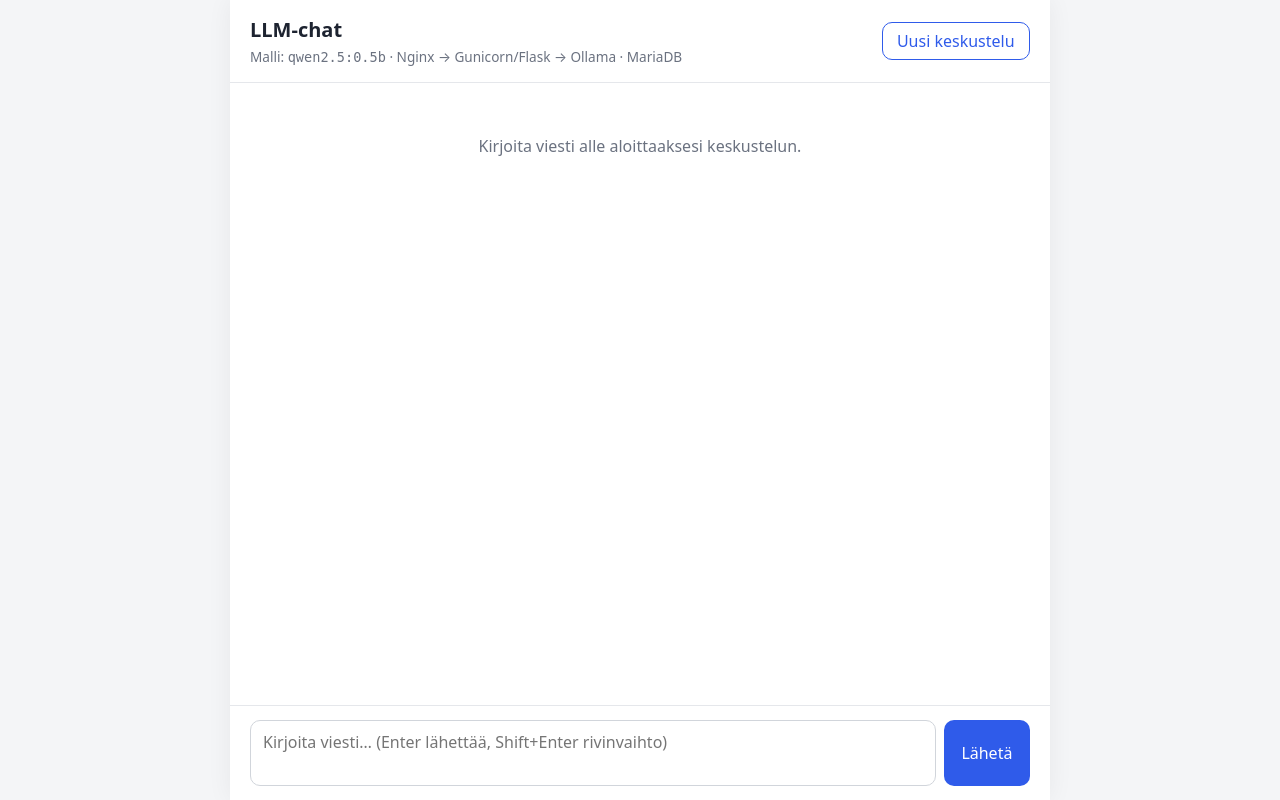
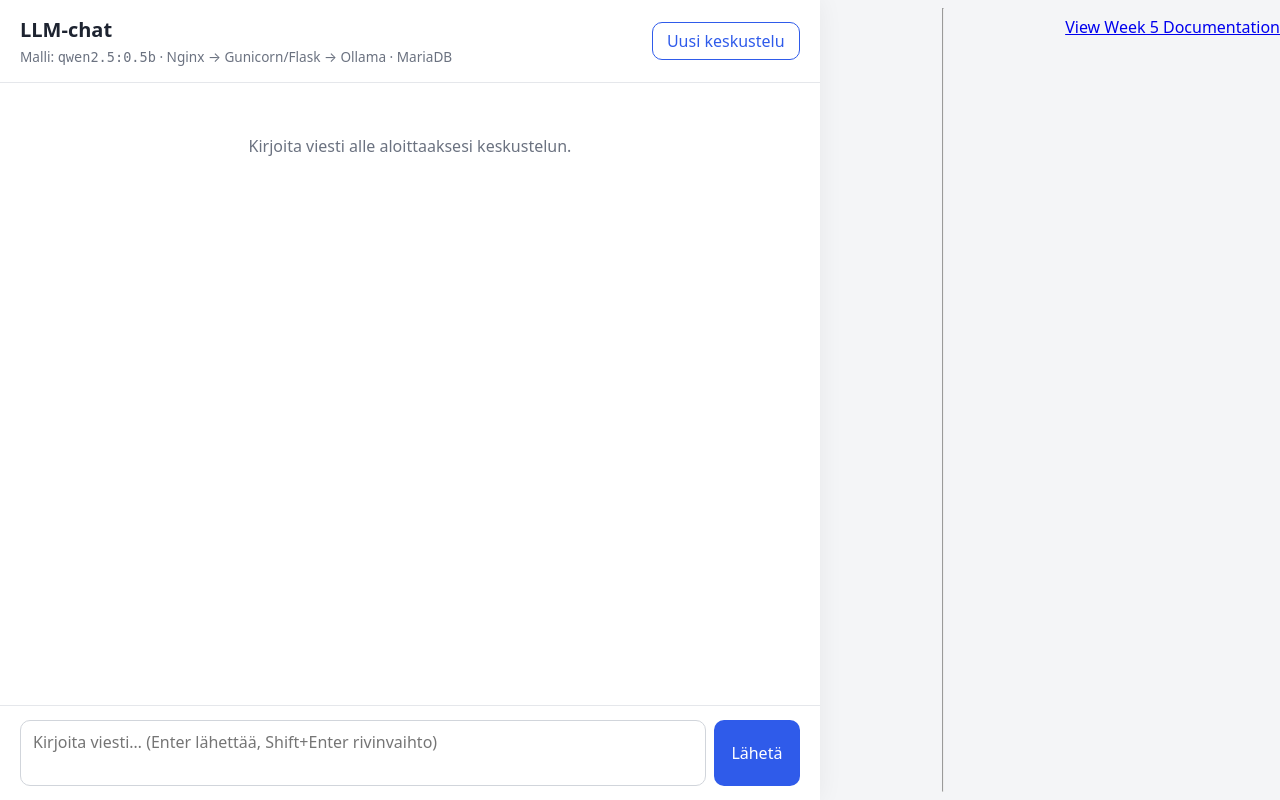
Before and after one commit to HenkkaOAMK/linuxkurssi-viikko5, a Flask app: page / in a window 1280 px wide. Run offline with Flask 3, Linux system fonts and the light colour scheme; data that the repository does not hold is empty.

Commit message:
added own link to documentation

```diff
--- a/templates/index.html
+++ b/templates/index.html
@@ -28,5 +28,12 @@
     </form>
   </main>
   <script src="{{ url_for('static', filename='app.js') }}"></script>
+<hr>
+
+<p>
+<a href="/viikko5/docs">
+View Week 5 Documentation
+</a>
+</p>
 </body>
 </html>
```
